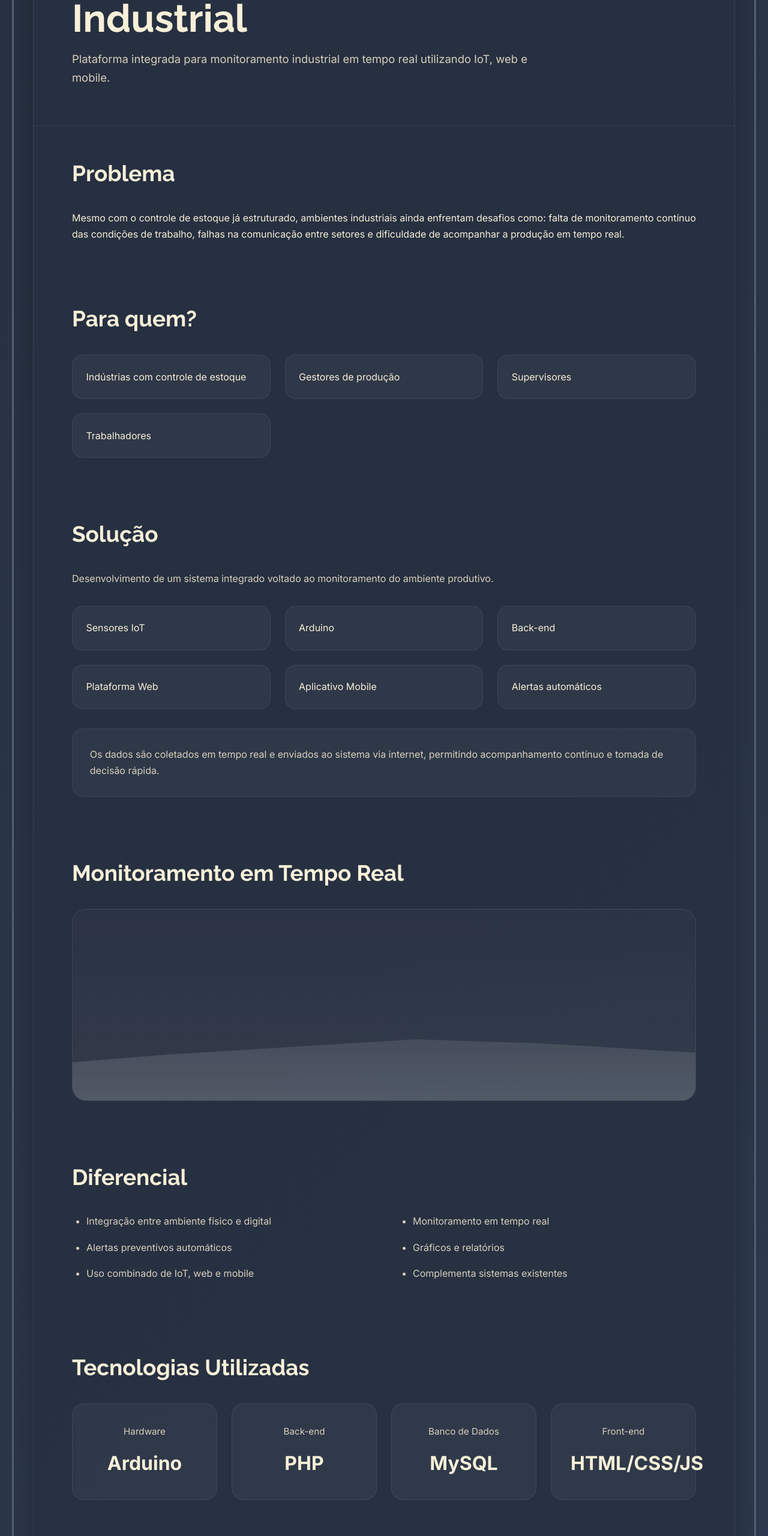
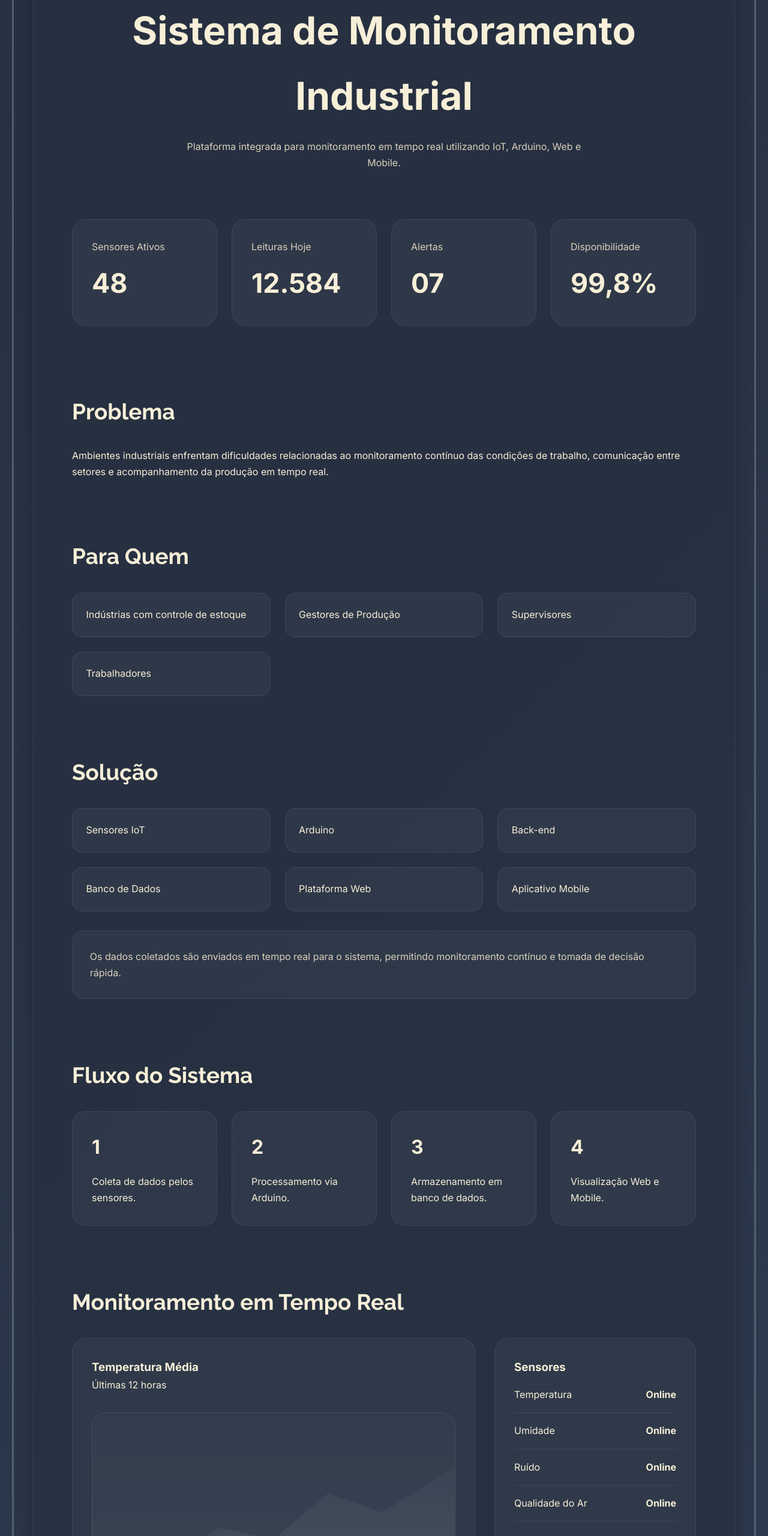
Before and after one commit to Nananilda/pagina-tcc, a plain HTML site: page public_html/apresentacao.html in a window 1280 px wide. Shown: the part 240-2800 px from the top of the page at 60% size. Drawn offline with Linux system fonts and the light colour scheme.

Commit message:
apresentação

```diff
--- a/public_html/apresentacao.html
+++ b/public_html/apresentacao.html
@@ -1,87 +1,253 @@
 <!DOCTYPE html>
-<html lang="pt-br">
+<html lang="pt-BR">
 
 <head>
     <meta charset="UTF-8">
     <meta name="viewport" content="width=device-width, initial-scale=1.0">
-    <link rel="stylesheet" href="css/style.css">
-    <title>apresentação</title>
+    <link rel="stylesheet" href="/public_html/css/apresentacao.css">
+    <link rel="stylesheet" href="/public_html/css/style.css">
+
+    <title>Sistema de Monitoramento Industrial</title>
 </head>
 
 <body class="apre">
 
     <main class="apresentacao-container">
 
-        <section class="apresentacao-topo">
-            <small class="subtitulo">Projeto de Conclusão de Curso - TCC</small>
-            <h1>Sistema de Monitoramento Industrial</h1>
-            <p class="descricao-topo">Plataforma integrada para monitoramento industrial em tempo real
-                utilizando IoT, web e mobile.</p>
+        <!-- HERO -->
+
+        <section class="hero-apresentacao">
+
+            <span class="hero-badge">
+                Projeto de Conclusão de Curso - TCC
+            </span>
+
+            <h1>
+                Sistema de Monitoramento Industrial
+            </h1>
+
+            <p>
+                Plataforma integrada para monitoramento em tempo real utilizando
+                IoT, Arduino, Web e Mobile.
+            </p>
+
         </section>
 
-        <section class="bloco">
-            <h2>Problema</h2>
-            <p>Mesmo com o controle de estoque já estruturado, ambientes industriais ainda enfrentam desafios como: falta de monitoramento contínuo das condições de trabalho, falhas na comunicação entre setores e dificuldade de acompanhar a produção em tempo real.</p>
+        <!-- MÉTRICAS -->
+
+        <section class="metricas">
+
+            <div class="metrica-card">
+                <span>Sensores Ativos</span>
+                <h3>48</h3>
+            </div>
+
+            <div class="metrica-card">
+                <span>Leituras Hoje</span>
+                <h3>12.584</h3>
+            </div>
+
+            <div class="metrica-card">
+                <span>Alertas</span>
+                <h3>07</h3>
+            </div>
+
+            <div class="metrica-card">
+                <span>Disponibilidade</span>
+                <h3>99,8%</h3>
+            </div>
+
         </section>
 
+        <!-- PROBLEMA -->
+
         <section class="bloco">
-            <h2>Para quem?</h2>
-            <div class="grid-cards">
-                <div class="mini-card">Indústrias com controle de estoque</div>
-                <div class="mini-card">Gestores de produção</div>
-                <div class="mini-card">Supervisores</div>
-                <div class="mini-card">Trabalhadores</div>
-            </div>
+
+            <h2>Problema</h2>
+
+            <p>
+                Ambientes industriais enfrentam dificuldades relacionadas ao
+                monitoramento contínuo das condições de trabalho, comunicação
+                entre setores e acompanhamento da produção em tempo real.
+            </p>
+
         </section>
 
+        <!-- PÚBLICO -->
+
         <section class="bloco">
-            <h2>Solução</h2>
-            <p class="texto-secao"> Desenvolvimento de um sistema integrado voltado ao monitoramento do ambiente produtivo.</p>
+
+            <h2>Para Quem</h2>
 
             <div class="grid-cards">
+
+                <div class="mini-card">
+                    Indústrias com controle de estoque
+                </div>
+
+                <div class="mini-card">
+                    Gestores de Produção
+                </div>
+
+                <div class="mini-card">
+                    Supervisores
+                </div>
+
+                <div class="mini-card">
+                    Trabalhadores
+                </div>
+
+            </div>
+
+        </section>
+
+        <!-- SOLUÇÃO -->
+
+        <section class="bloco">
+
+            <h2>Solução</h2>
+
+            <div class="grid-cards">
+
                 <div class="mini-card">Sensores IoT</div>
                 <div class="mini-card">Arduino</div>
                 <div class="mini-card">Back-end</div>
+                <div class="mini-card">Banco de Dados</div>
                 <div class="mini-card">Plataforma Web</div>
                 <div class="mini-card">Aplicativo Mobile</div>
-                <div class="mini-card">Alertas automáticos</div>
+
             </div>
 
-            <div class="info-box">Os dados são coletados em tempo real e enviados ao sistema via internet, permitindo acompanhamento contínuo e tomada de decisão rápida.
+            <div class="info-box">
+
+                Os dados coletados são enviados em tempo real para o sistema,
+                permitindo monitoramento contínuo e tomada de decisão rápida.
+
             </div>
+
         </section>
 
+        <!-- FLUXO -->
+
         <section class="bloco">
-            <h2>Monitoramento em Tempo Real</h2>
-<!-- https://github.com/Gabriela-Moura/TCC/blob/main/grafico1_pronto.html temperatura e umidade-->
 
-            <div class="grafico-demo">
-                <div class="linha-grafico"></div>
+            <h2>Fluxo do Sistema</h2>
+
+            <div class="fluxo">
+
+                <div class="fluxo-item">
+                    <h3>1</h3>
+                    <p>Coleta de dados pelos sensores.</p>
+                </div>
+
+                <div class="fluxo-item">
+                    <h3>2</h3>
+                    <p>Processamento via Arduino.</p>
+                </div>
+
+                <div class="fluxo-item">
+                    <h3>3</h3>
+                    <p>Armazenamento em banco de dados.</p>
+                </div>
+
+                <div class="fluxo-item">
+                    <h3>4</h3>
+                    <p>Visualização Web e Mobile.</p>
+                </div>
+
             </div>
+
         </section>
 
+        <!-- DASHBOARD -->
+
         <section class="bloco">
-            <h2>Diferencial</h2>
 
-            <div class="lista-grid">
-                <ul>
-                    <li>Integração entre ambiente físico e digital</li>
-                    <li>Alertas preventivos automáticos</li>
-                    <li>Uso combinado de IoT, web e mobile</li>
-                </ul>
+            <h2>Monitoramento em Tempo Real</h2>
 
-                <ul>
-                    <li>Monitoramento em tempo real</li>
-                    <li>Gráficos e relatórios</li>
-                    <li>Complementa sistemas existentes</li>
-                </ul>
+            <div class="dashboard-grid">
+
+                <div class="grafico-card">
+
+                    <div class="grafico-header">
+                        <h3>Temperatura Média</h3>
+                        <span>Últimas 12 horas</span>
+                    </div>
+
+                    <div class="grafico-demo">
+
+                        <div class="linha-temperatura"></div>
+
+                    </div>
+
+                </div>
+
+                <div class="status-card">
+
+                    <h3>Sensores</h3>
+
+                    <div class="status-item">
+                        <span>Temperatura</span>
+                        <strong>Online</strong>
+                    </div>
+
+                    <div class="status-item">
+                        <span>Umidade</span>
+                        <strong>Online</strong>
+                    </div>
+
+                    <div class="status-item">
+                        <span>Ruído</span>
+                        <strong>Online</strong>
+                    </div>
+
+                    <div class="status-item">
+                        <span>Qualidade do Ar</span>
+                        <strong>Online</strong>
+                    </div>
+
+                </div>
+
             </div>
+
         </section>
 
+        <!-- DIFERENCIAIS -->
+
         <section class="bloco">
+
+            <h2>Diferenciais</h2>
+
+            <div class="grid-cards">
+
+                <div class="mini-card">
+                    Monitoramento em tempo real
+                </div>
+
+                <div class="mini-card">
+                    Alertas automáticos
+                </div>
+
+                <div class="mini-card">
+                    Integração IoT + Web + Mobile
+                </div>
+
+                <div class="mini-card">
+                    Relatórios e gráficos
+                </div>
+
+            </div>
+
+        </section>
+
+        <!-- TECNOLOGIAS -->
+
+        <section class="bloco">
+
             <h2>Tecnologias Utilizadas</h2>
 
             <div class="tech-grid">
+
                 <div class="tech-card">
                     <span>Hardware</span>
                     <h3>Arduino</h3>
@@ -101,50 +267,9 @@
                     <span>Front-end</span>
                     <h3>HTML/CSS/JS</h3>
                 </div>
-            </div>
-        </section>
 
-        <section class="bloco estrutura">
-            <div class="estrutura-card">
-                <h3>Módulos Principais</h3>
-
-                <ul>
-                    <li>Dashboard</li>
-                    <li>Gráficos</li>
-                    <li>Alertas</li>
-                    <li>Relatórios</li>
-                </ul>
             </div>
 
-            <div class="estrutura-card">
-                <h3>Funcionalidades</h3>
-
-                <ul>
-                    <li>Gestão de sensores</li>
-                    <li>Configurações</li>
-                    <li>Autenticação</li>
-                    <li>Aplicativo mobile</li>
-                </ul>
-            </div>
-        </section>
-
-        <section class="bloco">
-            <h2>Limite de Atuação</h2>
-
-            <div class="limites">
-                <div class="limite-item">Aplicado a ambientes industriais controlados</div>
-                <div class="limite-item">Não substitui normas regulamentadoras</div>
-                <div class="limite-item">Depende de infraestrutura estável</div>
-                <div class="limite-item">Não interfere no estoque existente</div>
-            </div>
-        </section>
-
-        <section class="cta-box">
-            <h2>Explore o Sistema Completo</h2>
-
-            <p>Acesse as páginas demonstrativas do sistema de monitoramento.</p>
-
-            <button class="btn btn-primary">Acessar Sistema</button>
         </section>
 
     </main>
--- /dev/null
+++ b/public_html/css/apresentacao.css
@@ -0,0 +1,138 @@
+.hero-apresentacao{
+    padding:5rem;
+    text-align:center;
+}
+
+.hero-apresentacao h1{
+    font-size:4rem;
+    margin-top:1rem;
+    margin-bottom:1rem;
+}
+
+.hero-apresentacao p{
+    max-width:700px;
+    margin:auto;
+    color:var(--texto-secundario);
+}
+
+.metricas{
+    display:grid;
+    grid-template-columns:repeat(auto-fit,minmax(220px,1fr));
+    gap:1.5rem;
+    padding:0 4rem 4rem;
+}
+
+.metrica-card{
+    padding:2rem;
+    border-radius:24px;
+    background:rgba(255,255,255,.04);
+    border:1px solid rgba(255,255,255,.08);
+}
+
+.metrica-card span{
+    color:var(--texto-secundario);
+}
+
+.metrica-card h3{
+    margin-top:.5rem;
+    font-size:2.8rem;
+}
+
+.dashboard-grid{
+    display:grid;
+    grid-template-columns:2fr 1fr;
+    gap:2rem;
+}
+
+.grafico-card,
+.status-card{
+    padding:2rem;
+    border-radius:24px;
+    background:rgba(255,255,255,.04);
+    border:1px solid rgba(255,255,255,.08);
+}
+
+.grafico-demo{
+    height:320px;
+    position:relative;
+    overflow:hidden;
+    border-radius:18px;
+    margin-top:2rem;
+
+    background:
+    linear-gradient(
+        to top,
+        rgba(255,255,255,.05),
+        transparent
+    );
+}
+
+.linha-temperatura{
+    position:absolute;
+    inset:0;
+
+    background:
+    linear-gradient(
+        to top,
+        rgba(85,98,112,.5),
+        transparent
+    );
+
+    clip-path:polygon(
+        0% 85%,
+        10% 75%,
+        20% 78%,
+        35% 60%,
+        50% 66%,
+        65% 42%,
+        80% 52%,
+        100% 28%,
+        100% 100%,
+        0% 100%
+    );
+}
+
+.status-item{
+    display:flex;
+    justify-content:space-between;
+    padding:1rem 0;
+    border-bottom:1px solid rgba(255,255,255,.08);
+}
+
+.fluxo{
+    display:grid;
+    grid-template-columns:repeat(auto-fit,minmax(220px,1fr));
+    gap:1.5rem;
+}
+
+.fluxo-item{
+    padding:2rem;
+    border-radius:22px;
+    background:rgba(255,255,255,.04);
+    border:1px solid rgba(255,255,255,.08);
+}
+
+.fluxo-item h3{
+    font-size:2rem;
+    margin-bottom:1rem;
+}
+
+@media(max-width:900px){
+
+    .dashboard-grid{
+        grid-template-columns:1fr;
+    }
+
+    .hero-apresentacao{
+        padding:3rem 2rem;
+    }
+
+    .hero-apresentacao h1{
+        font-size:2.8rem;
+    }
+
+    .metricas{
+        padding:0 2rem 2rem;
+    }
+
+}
```
Also changed, not shown: public_html/index.html (+3 -3 lines).
